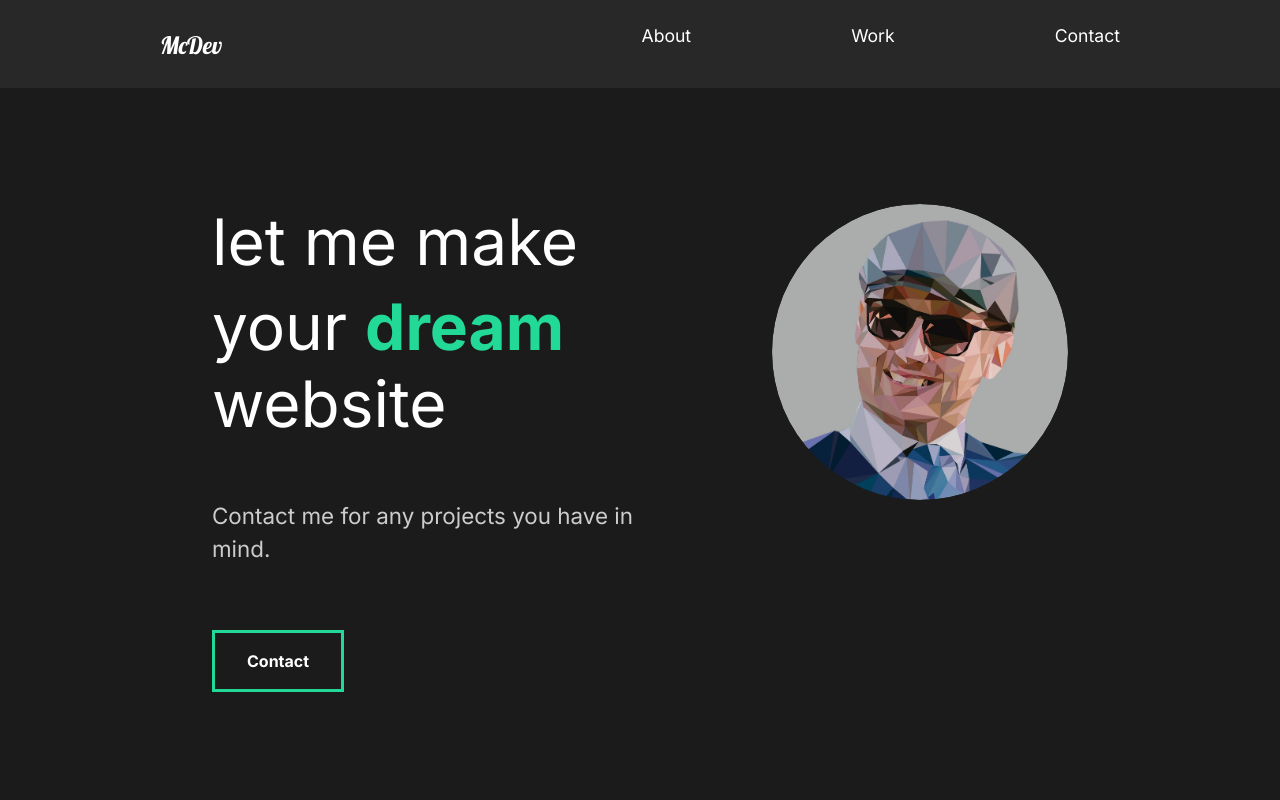
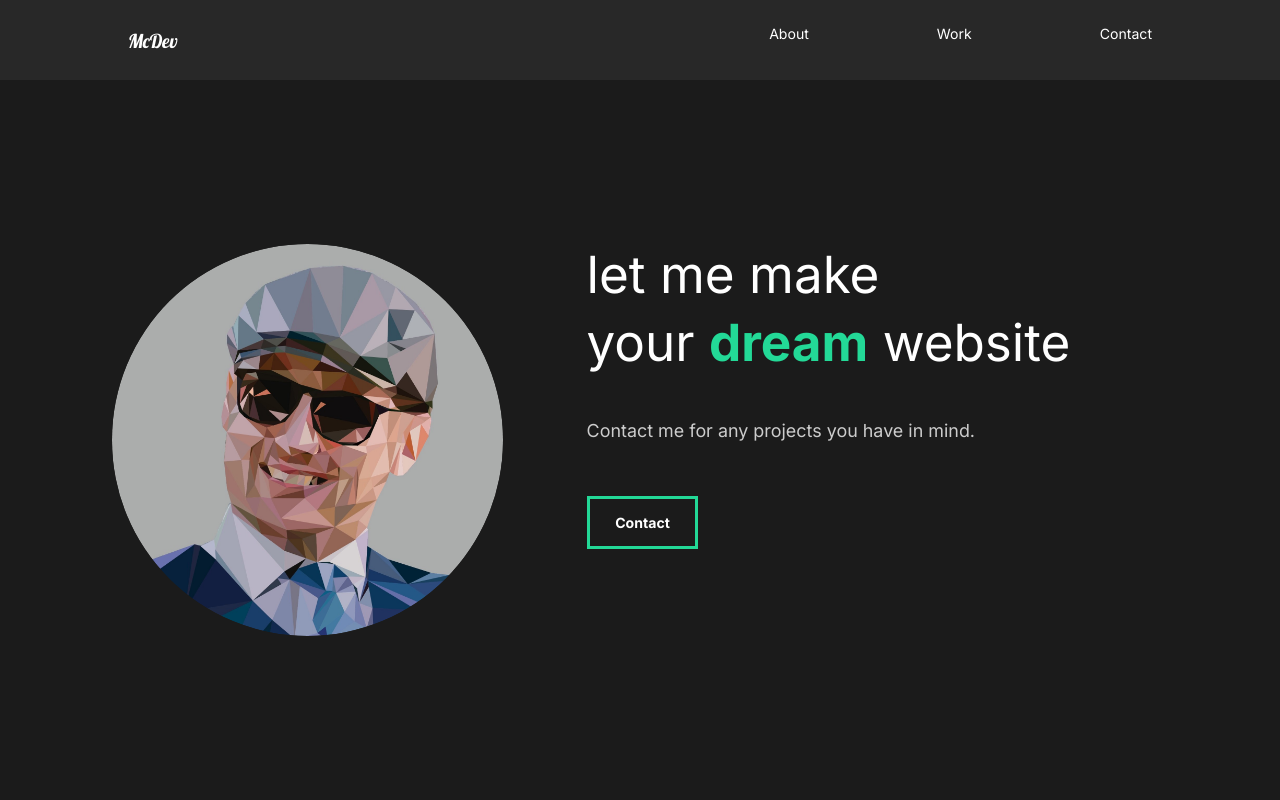
Before and after one commit to Sean-Mc-Mahon/Sean_McMahon-Portfolio, a React (Create React App) app: page / in a window 1280 px wide. Shown: the top 800 px of the page. Built offline with nearby package versions, Linux system fonts and the light colour scheme.

Commit message:
Scroll to top feature implemented

```diff
--- a/public/index.html
+++ b/public/index.html
@@ -28,7 +28,7 @@
       work correctly both with client-side routing and a non-root public URL.
       Learn how to configure a non-root public URL by running `npm run build`.
     -->
-    <title>React App</title>
+    <title>McDev</title>
   </head>
   <body>
     <noscript>You need to enable JavaScript to run this app.</noscript>
--- a/src/components/AboutSection.js
+++ b/src/components/AboutSection.js
@@ -14,7 +14,20 @@ const aboutSection = () => {
     <About>
       <Container>
         <Row>
-          <Col sm={12} md={7}>
+          <Col md={12} lg={5} className="apples">
+            <HeroImage>
+              <HideCircular>
+                <motion.img
+                  variants={photoAnim}
+                  initial="hidden"
+                  animate="show"
+                  src={profile}
+                  alt="profile pic"
+                />
+              </HideCircular>
+            </HeroImage>
+          </Col>
+          <Col md={12} lg={7}>
             <HomeDescription>
               <motion.div>
                 <Hide>
@@ -32,19 +45,6 @@ const aboutSection = () => {
               <motion.button variants={fade}>Contact</motion.button>
             </HomeDescription>
           </Col>
-          <Col sm={12} md={5}>
-            <HeroImage>
-              <HideCircular>
-                <motion.img
-                  variants={photoAnim}
-                  initial="hidden"
-                  animate="show"
-                  src={profile}
-                  alt="profile pic"
-                />
-              </HideCircular>
-            </HeroImage>
-          </Col>
         </Row>
       </Container>
     </About>
--- a/src/components/GlobalStyle.js
+++ b/src/components/GlobalStyle.js
@@ -6,13 +6,19 @@ const GlobalStyle = createGlobalStyle`
     padding: 0;
     box-sizing: border-box
 }
+html{
+    @media (max-width: 1400px){
+        font-size: 80%
+    }
+}
 body{
     background: #1b1b1b;
     font-family: 'Inter', sans-serif;
+    overflow-x: hidden;
 }
 button{
     font-weight: bold;
-    font-size: 1.1.rem;
+    font-size: 1.1rem;
     cursor: pointer;
     padding: 1rem 2rem;
     border: 3px solid #23d997;
@@ -27,7 +33,10 @@ button{
 }
 h2{
     font-weight: lighter;
+    font-size: 3rem;
+    @media (min-width: 992px) {
         font-size: 4rem;
+  }
     }
 h3{
     color: white;
@@ -35,7 +44,6 @@ button{
 h4{
     font-weight: bold;
     font-size: 2rem;
-
     }
 a{
     font-size: 1.1rem;
@@ -51,5 +59,4 @@ button{
     line-height: 150%;
     }
 `;
-
 export default GlobalStyle;
--- /dev/null
+++ b/src/components/ScrollTop.js
@@ -0,0 +1,17 @@
+import { useEffect } from "react";
+import { useLocation } from "react-router-dom/cjs/react-router-dom.min";
+
+//useLocation detects each instance the url is changed.
+
+const ScrollTop = () => {
+  const { pathname } = useLocation();
+  useEffect(() => {
+    window.scroll({
+      top: 0,
+      left: 0,
+    });
+  }, [pathname]);
+  return null;
+};
+
+export default ScrollTop;
--- a/src/components/nav.js
+++ b/src/components/nav.js
@@ -33,6 +33,9 @@ const StyledNav = styled.nav`
   align-items: center;
   padding: 1rem 10rem;
   background: #282828;
+  position: sticky;
+  top: 0;
+  z-index: 10;
   a {
     color: white;
     text-decoration: none;
--- /dev/null
+++ b/src/jsconfig.json
@@ -0,0 +1,5 @@
+{
+  "compilerOptions": {
+    "experimentalDecorators": true
+  }
+}
--- a/src/pages/AboutUs.js
+++ b/src/pages/AboutUs.js
@@ -6,6 +6,7 @@ import FaqSection from "../components/FaqSection";
 //Animations
 import { motion } from "framer-motion";
 import { pageAnimation } from "../animation";
+import ScrollTop from "../components/ScrollTop";
 
 const AboutUs = () => {
   return (
@@ -18,6 +19,8 @@ const AboutUs = () => {
       <AboutSection />
       <ServiceSection />
       <FaqSection />
+
+      <ScrollTop />
     </motion.div>
   );
 };
--- a/src/pages/Contact.js
+++ b/src/pages/Contact.js
@@ -3,6 +3,7 @@ import React from "react";
 import { motion } from "framer-motion";
 import { pageAnimation, titleAnim } from "../animation";
 import styled from "styled-components";
+import ScrollTop from "../components/ScrollTop";
 
 const Contact = () => {
   return (
@@ -39,6 +40,8 @@ const Contact = () => {
           </Social>
         </Hide>
       </div>
+
+      <ScrollTop />
     </ContactStyle>
   );
 };
--- a/src/pages/Virtual.js
+++ b/src/pages/Virtual.js
@@ -12,6 +12,7 @@ import { HeadLine, Description, DescriptionStyle, Links } from "../styles";
 //Animations
 import { motion } from "framer-motion";
 import { pageAnimation } from "../animation";
+import ScrollTop from "../components/ScrollTop";
 //Bootstrap
 import { Carousel, Container, Row, Col } from "react-bootstrap";
 
@@ -168,6 +169,8 @@ const Virtual = () => {
           </Links>
         </DescriptionStyle>
       </Description>
+
+      <ScrollTop />
     </motion.div>
   );
 };
--- a/src/pages/Work.js
+++ b/src/pages/Work.js
@@ -20,6 +20,7 @@ import {
   sliderContainer,
 } from "../animation";
 import { useScroll } from "../components/useScroll";
+import ScrollTop from "../components/ScrollTop";
 //Bootstrap
 import { Container, Row, Col } from "react-bootstrap";
 
@@ -96,6 +97,8 @@ const Work = () => {
           </Link>
         </Project>
       </Container>
+
+      <ScrollTop />
     </MyWork>
   );
 };
--- a/src/styles.js
+++ b/src/styles.js
@@ -6,13 +6,32 @@ export const About = styled(motion.div)`
   display: flex;
   align-items: center;
   justify-content: space-between;
-  padding: 5rem 10rem;
+  padding: 1rem;
   color: white;
+  @media (min-width: 1400px) {
+    padding: 5rem 10rem;
+  }
+  .Container {
+    .Row {
+      .Col {
+        display: flex;
+        justify-content: center;
+      }
+    }
+  }
 `;
 export const HomeDescription = styled.div`
-  padding: 0 2.5rem;
   h2 {
     font-weight: lighter;
+  }
+  text-align: center;
+
+  @media (min-width: 992px) {
+    padding: 0 2.5rem;
+    text-align: start;
+  }
+  @media (min-width: 1400px) {
+    padding: 0 2.5rem;
   }
 `;
 export const Image = styled.div`
@@ -29,6 +48,7 @@ export const HeroImage = styled.div`
   padding: 0 2.5rem;
   min-width: 300px;
   max-width: 550px;
+  margin: auto;
   img {
     max-width: 100%;
     height: auto;
```
Lines whose indentation alone changed are shown as unchanged.
